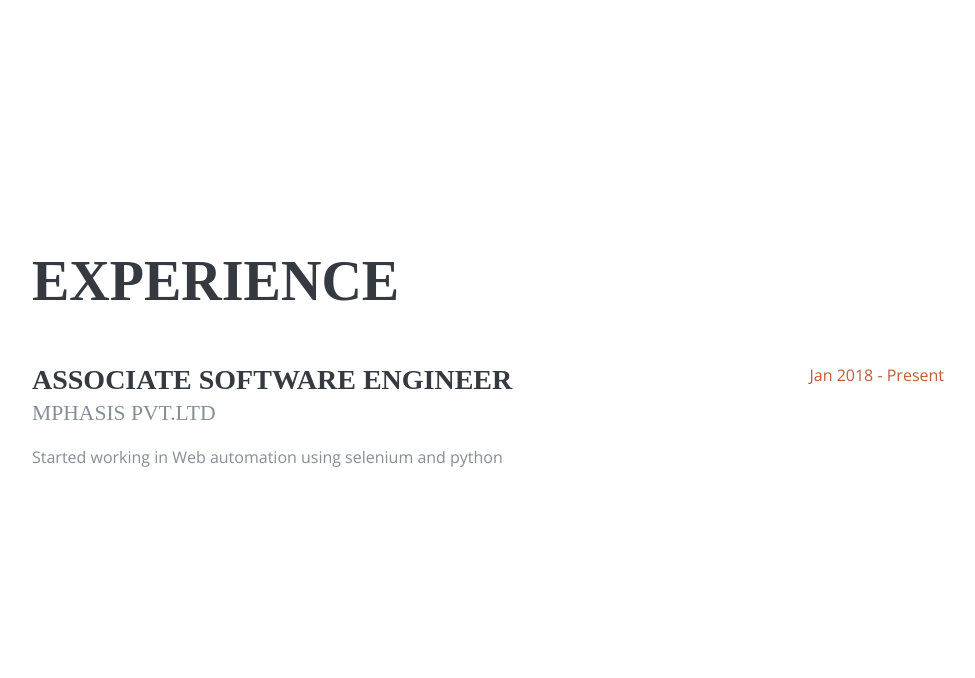
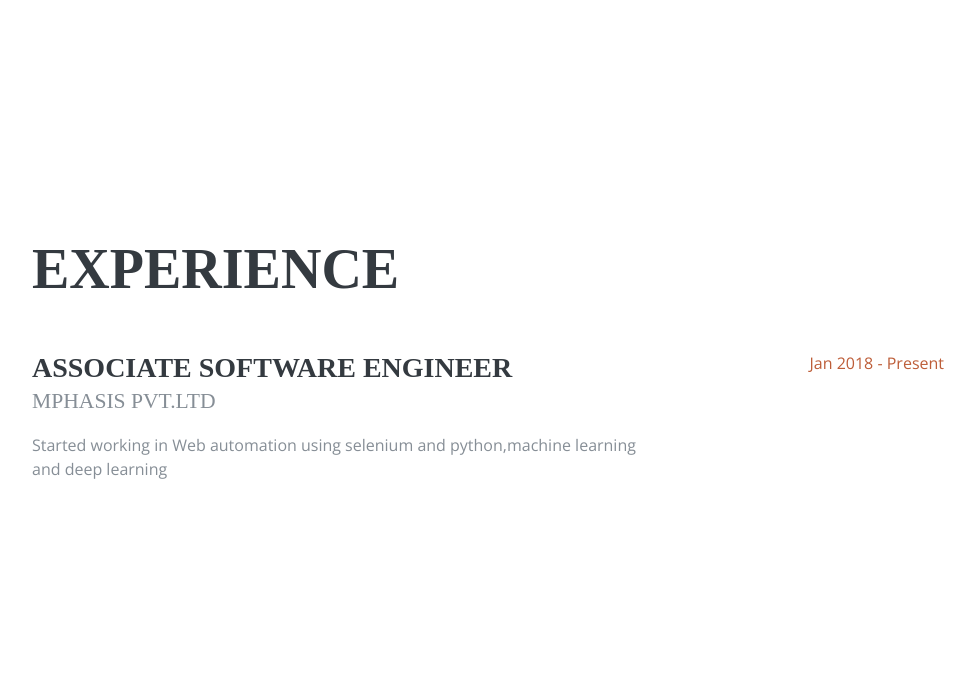
Before and after one commit to ramanjaneyalu/My_portfolio, a Flask app: page / in a window 1280 px wide. Shown: the part 809-1487 px from the top of the page, without its empty margins (288-1263 px from the left). Run offline with Flask 2, Linux system fonts and the light colour scheme; some libraries are stand-ins or nearby versions; some web fonts are replaced.

Commit message:
spelling mistake correction

```diff
--- a/templates/home.html
+++ b/templates/home.html
@@ -140,7 +140,7 @@
             <div class="resume-content mr-auto">
               <h3 class="mb-0">Associate Software engineer</h3>
               <div class="subheading mb-3">Mphasis pvt.Ltd</div>
-              <p>Started working in Web automation using selenium and python</p>
+              <p>Started working in Web automation using selenium and python,machine learning and deep learning</p>
             </div>
             <div class="resume-date text-md-right">
               <span class="text-primary">Jan 2018 - Present</span>
@@ -236,7 +236,7 @@ for various business problems.</li>
           <p class="mb-0">When forced indoors, I follow a number of sci-fi and fantasy genre movies and television shows, I spend a large amount of my free time exploring the latest technology advancements in the development world.</p>
           <p>Love reading manga and watching anime(Death note,Kingdom,onepiece).</p>
           <p>Reading books.</p>
-          <p>Watching news containg current affairs, international relationships.</p>
+          <p>Watching news containing current affairs, international relationships.</p>
         </div>
       </section>
 
```
